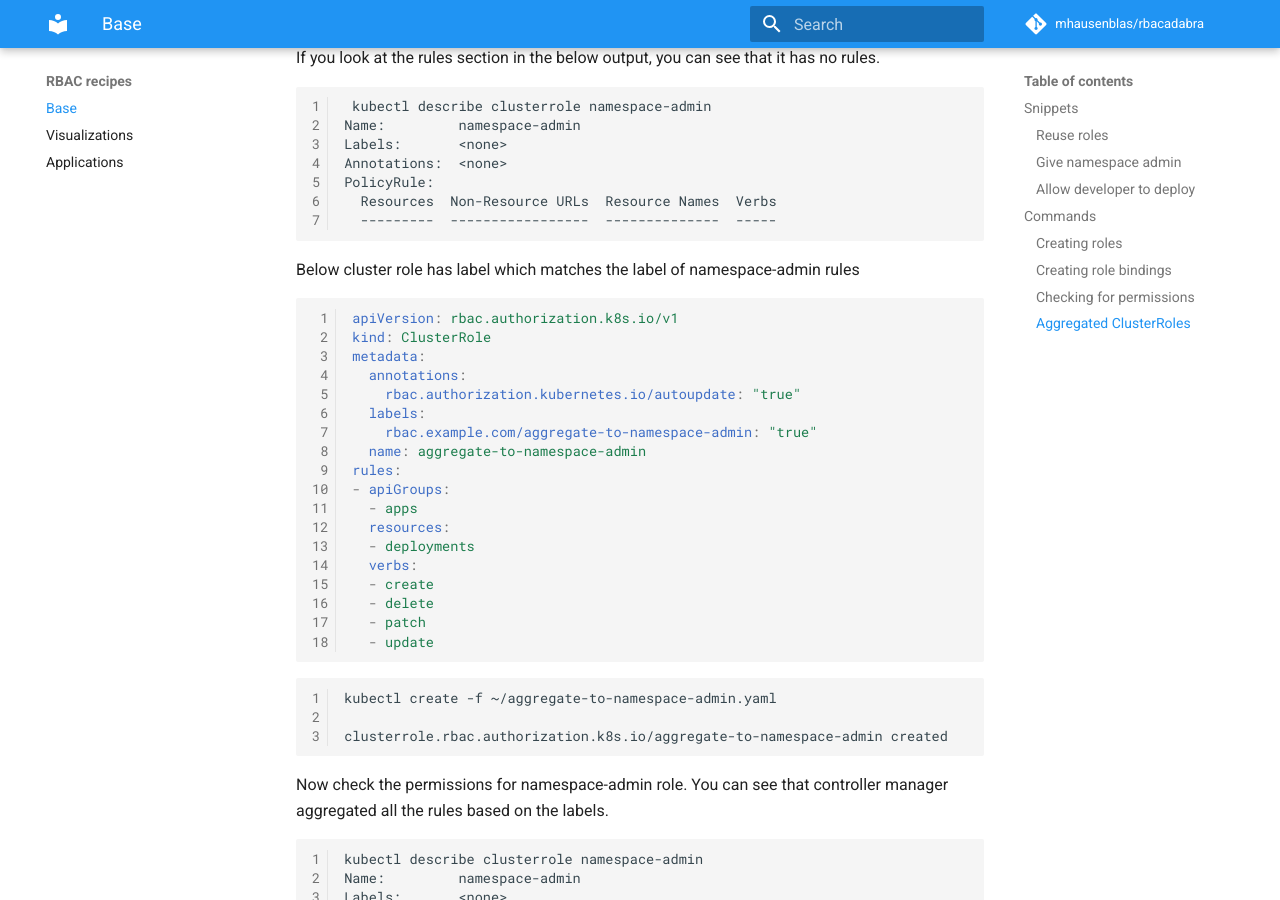
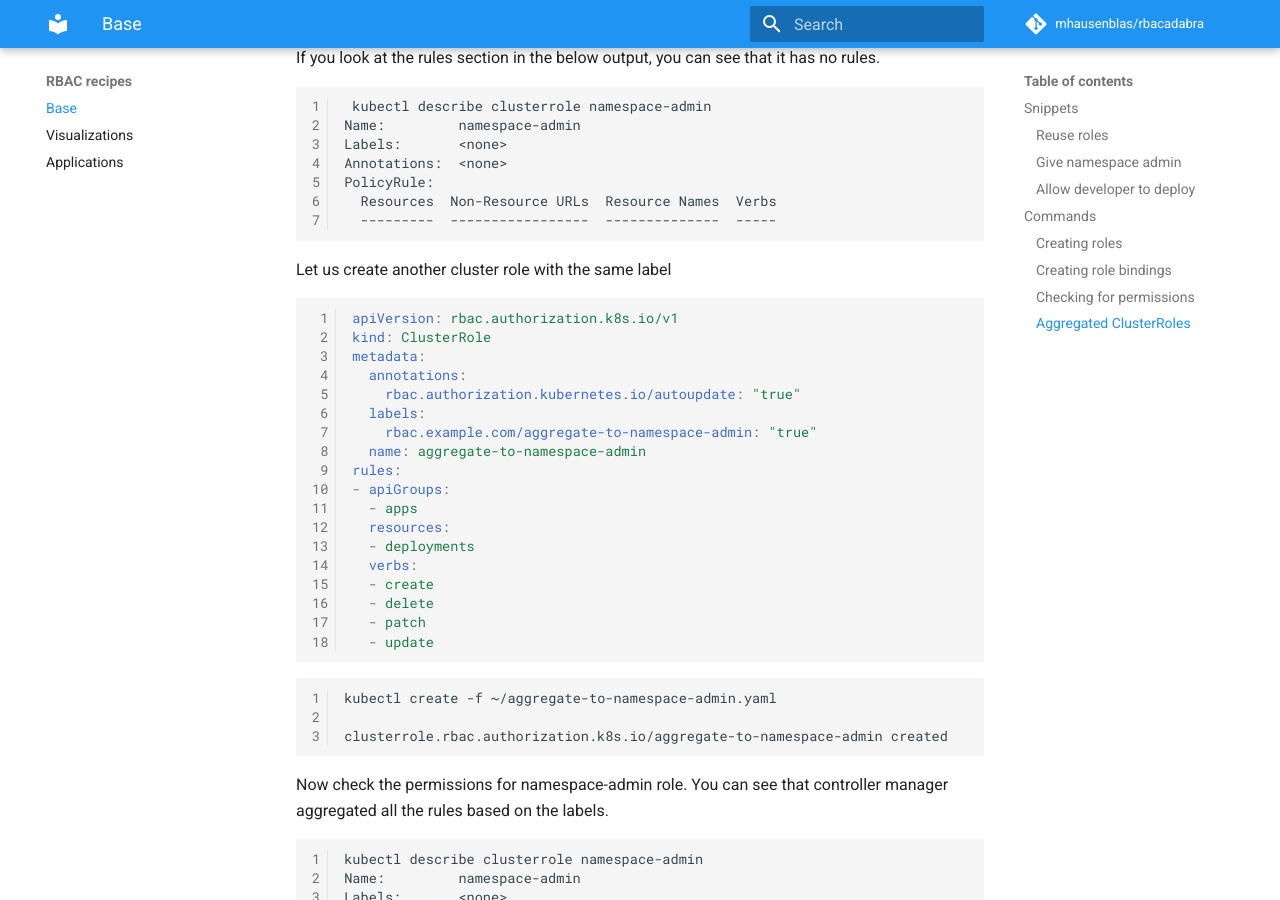
Before and after one commit to mhausenblas/rbacadabra, an MkDocs documentation site: the page built from docs/index.md, in a window 1280 px wide and 900 px high, scrolled down 3108 px. Built offline with MkDocs 1.6.1 and Material for MkDocs 9.7.7, drawn with Linux system fonts in a browser that asks for light colours; comment, search, counter and statistics services are not loaded.

Commit message:
Update index.md

````diff
--- a/docs/index.md
+++ b/docs/index.md
@@ -153,7 +153,7 @@ PolicyRule:
 
 ```
 
-Below cluster role has label which matches the label of namespace-admin rules
+Let us create another cluster role with the same label
 
 ```yaml
 
````
